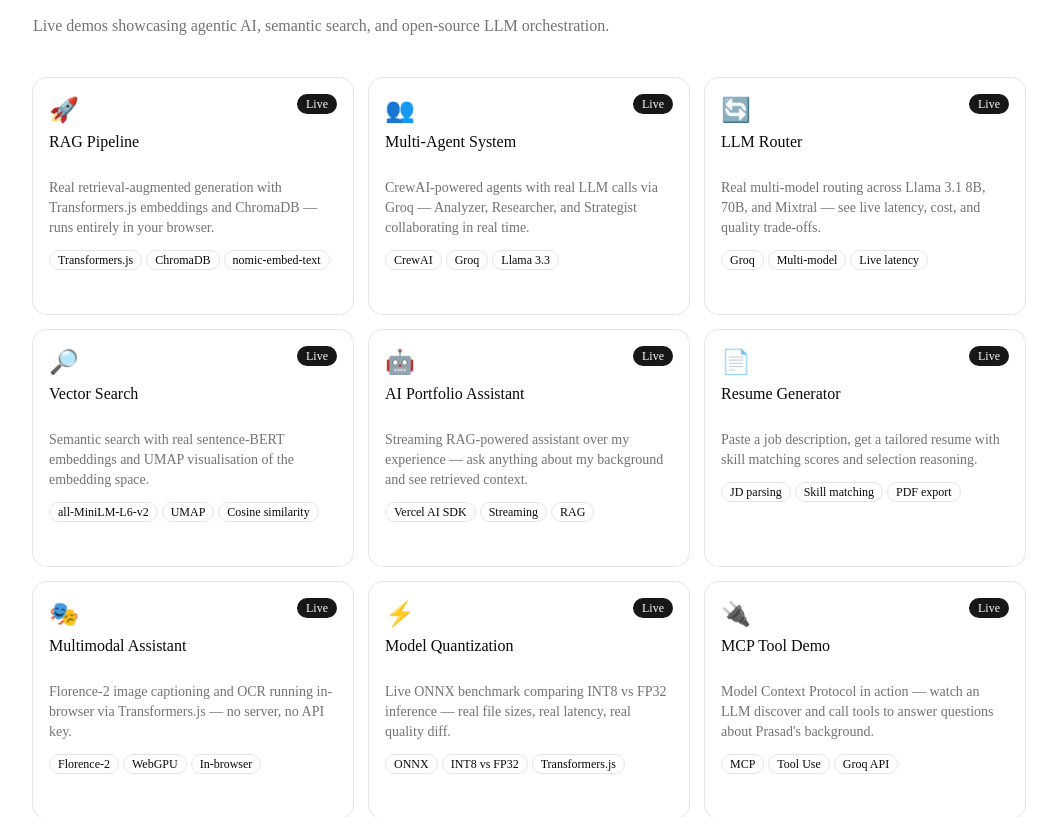
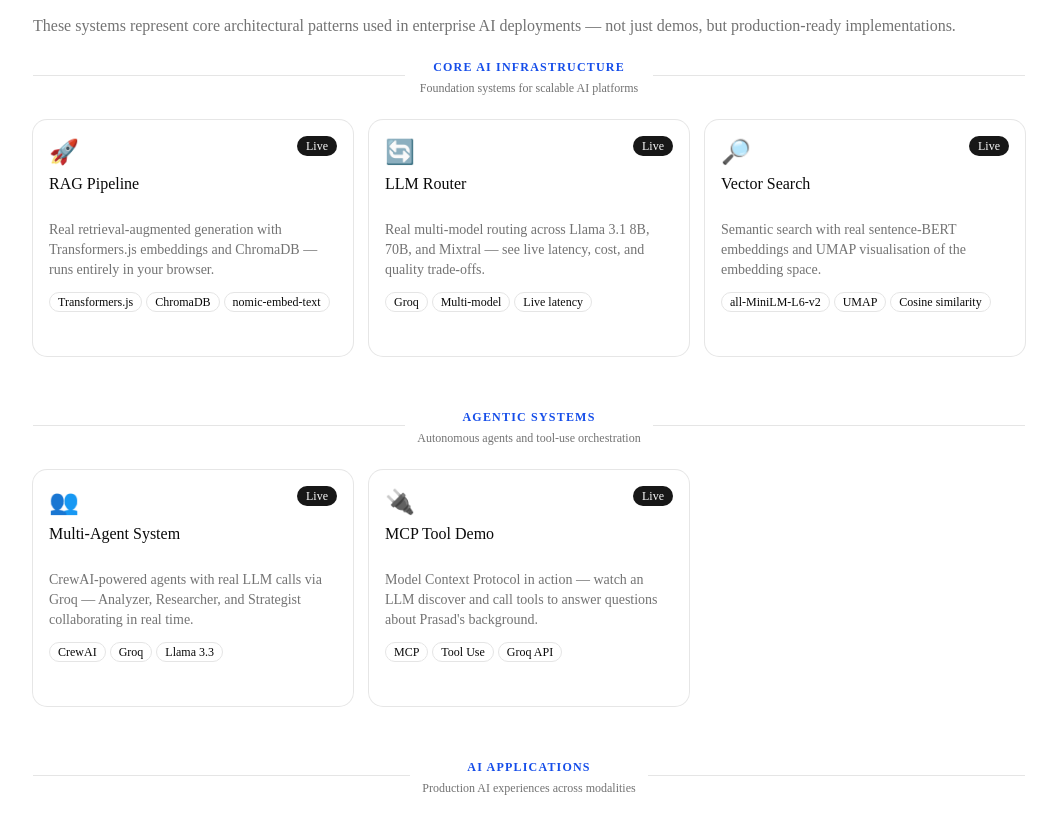
Before and after one commit to prasad-kavuri/prasad-portfolio, a Next.js app: page / in a window 1280 px wide. Shown: the part 825-1642 px from the top of the page, without its empty margins (111-1168 px from the left). Built offline with nearby package versions, Linux system fonts and the light colour scheme.

Commit message:
feat: group AI demos into 3 architecture patterns with section headers

```diff
--- a/src/components/sections/AITools.tsx
+++ b/src/components/sections/AITools.tsx
@@ -16,17 +16,58 @@ const statusVariant: Record<string, "default" | "secondary" | "outline"> = {
   "coming-soon": "outline",
 };
 
+const DEMO_GROUPS = [
+  {
+    label: "Core AI Infrastructure",
+    description: "Foundation systems for scalable AI platforms",
+    ids: ["llm-router", "rag-pipeline", "vector-search"]
+  },
+  {
+    label: "Agentic Systems",
+    description: "Autonomous agents and tool-use orchestration",
+    ids: ["multi-agent", "mcp-demo"]
+  },
+  {
+    label: "AI Applications",
+    description: "Production AI experiences across modalities",
+    ids: ["resume-generator", "portfolio-assistant", "multimodal", "quantization"]
+  }
+];
+
 export function AITools() {
   return (
     <section id="tools" className="py-20">
       <div className="mx-auto max-w-5xl px-4">
         <h2 className="mb-2 text-2xl font-semibold" style={{ color: 'var(--accent-brand)' }}>AI-Powered Tools</h2>
-        <p className="mb-10 text-muted-foreground">
-          Live demos showcasing agentic AI, semantic search, and open-source
-          LLM orchestration.
+        <p className="text-muted-foreground mb-4">
+          These systems represent core architectural patterns used in
+          enterprise AI deployments — not just demos, but production-ready
+          implementations.
         </p>
+
+        {DEMO_GROUPS.map((group) => {
+          const groupDemos = demos.filter(d => group.ids.includes(d.id));
+          return (
+            <div key={group.label} className="mb-12">
+
+              {/* Group header */}
+              <div className="flex items-center gap-3 mb-6">
+                <div className="h-px flex-1 bg-border" />
+                <div className="text-center">
+                  <span className="text-xs font-semibold tracking-widest uppercase px-4"
+                        style={{ color: 'var(--accent-brand)' }}>
+                    {group.label}
+                  </span>
+                  <p className="text-xs text-muted-foreground mt-0.5">
+                    {group.description}
+                  </p>
+                </div>
+                <div className="h-px flex-1 bg-border" />
+              </div>
+
+              {/* Cards grid for this group */}
               <div className="grid gap-4 sm:grid-cols-2 lg:grid-cols-3">
-          {demos.map((demo) => (
+                {groupDemos.map((demo) => (
                   <Link key={demo.id} href={demo.href} className="group">
                     <Card className="h-full transition-shadow group-hover:shadow-md">
                       <CardHeader className="pb-2">
@@ -57,6 +98,10 @@ export function AITools() {
                   </Link>
                 ))}
               </div>
+
+            </div>
+          );
+        })}
       </div>
     </section>
   );
```
Lines whose indentation alone changed are shown as unchanged.
